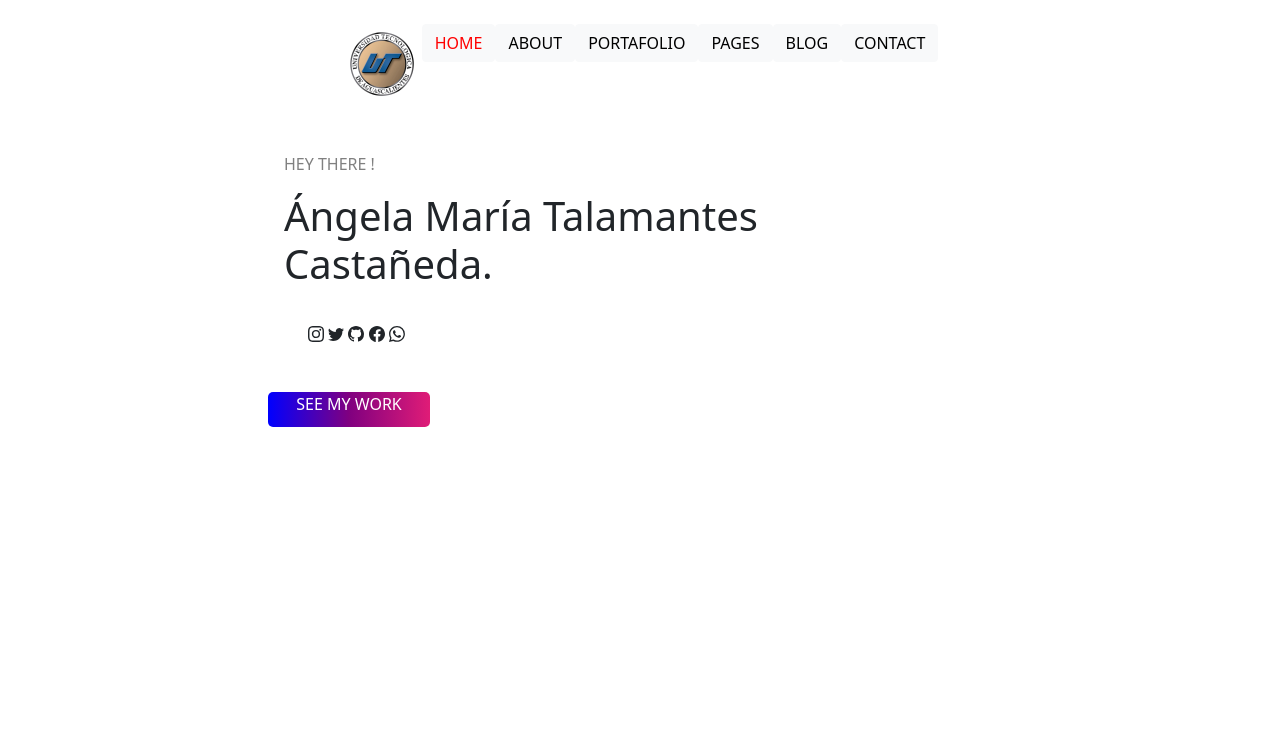
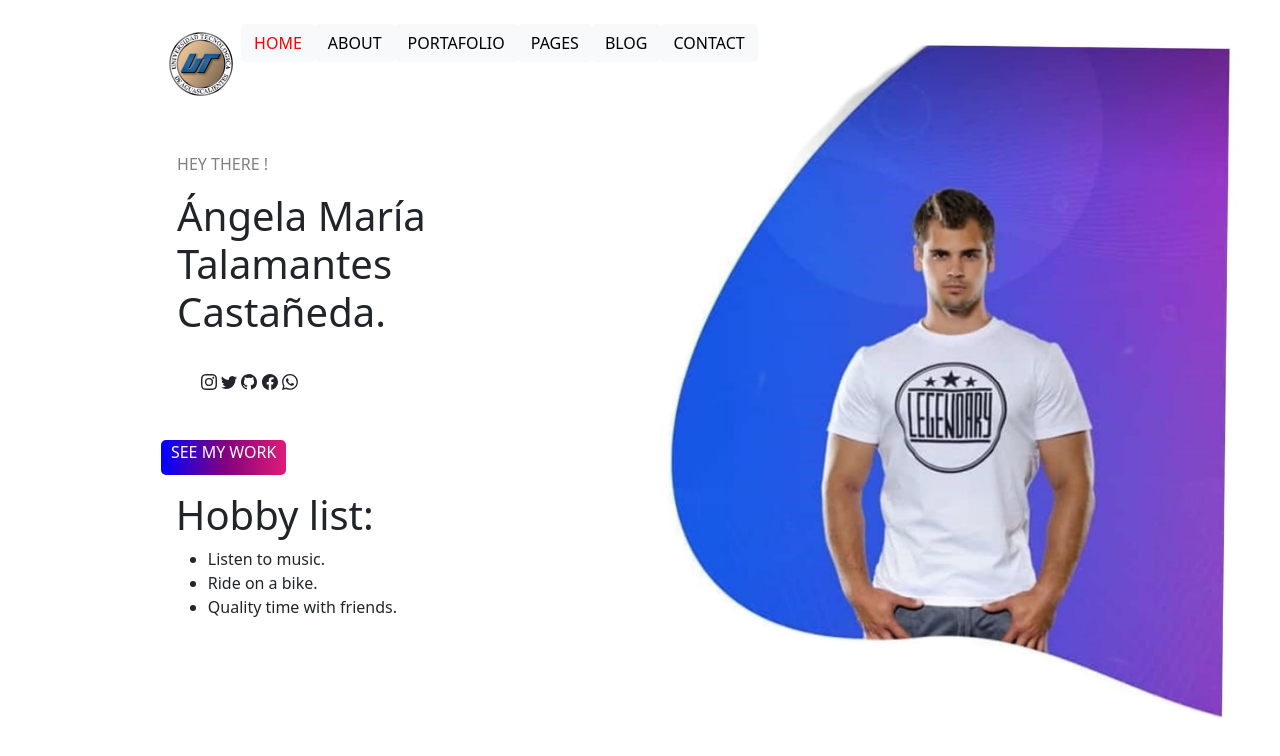
Before and after one commit to AngelaMTC/ProyectoU1_DWI, a plain HTML site: page index.html in a window 1280 px wide. Drawn offline with nearby package versions, Linux system fonts and the light colour scheme.

Commit message:
style: Agregación de background.

```diff
--- a/index.html
+++ b/index.html
@@ -41,10 +41,12 @@
 
     <div class="container">
         <div class="row">
+
             <div class="col-2"></div>
             <div class="col-6 p-4">
                 <p style="color: GRAY;">HEY THERE !</p>
                 <h1>Ángela María Talamantes Castañeda.</h1>
+
                 <div class="icons p-4">
                     <svg xmlns="http://www.w3.org/2000/svg" width="16" height="16" fill="currentColor"
                         class="bi bi-instagram" viewBox="0 0 16 16">
@@ -83,6 +85,18 @@
             </div>
         </div>
 
+        <div class="row p-3">
+            <div class="col-2"></div>
+            <div class="col-6">
+                <h1>Hobby list:</h1>
+                <ul>
+                    <li>Listen to music.</li>
+                    <li>Ride on a bike.</li>
+                    <li>Quality time with friends.</li>
+                </ul>
+            </div>
+        </div>
+
 </body>
 
 </html>
--- a/styles/styles.css
+++ b/styles/styles.css
@@ -1,7 +1,19 @@
 .gradient {
     color: white;
     height: 35px;
-    background-image: linear-gradient(to right,blue, purple, rgb(224, 28, 119));
+    background-image: linear-gradient(to right, blue, purple, rgb(224, 28, 119));
     text-align: center;
     border-radius: 5px;
 }
+
+body {
+    position: absolute;
+    height: 500px;
+    background-image: url('../images/image.jpeg');
+    /* border-radius: 40px; */
+    border-top-left-radius: 40px 40px;
+    background-repeat: no-repeat;
+    background-position-x:right;
+    /* background-position-y:; */
+    background-size: 50%;
+}
```
Also changed, not shown: images/image.jpeg (added), 2 other files.
